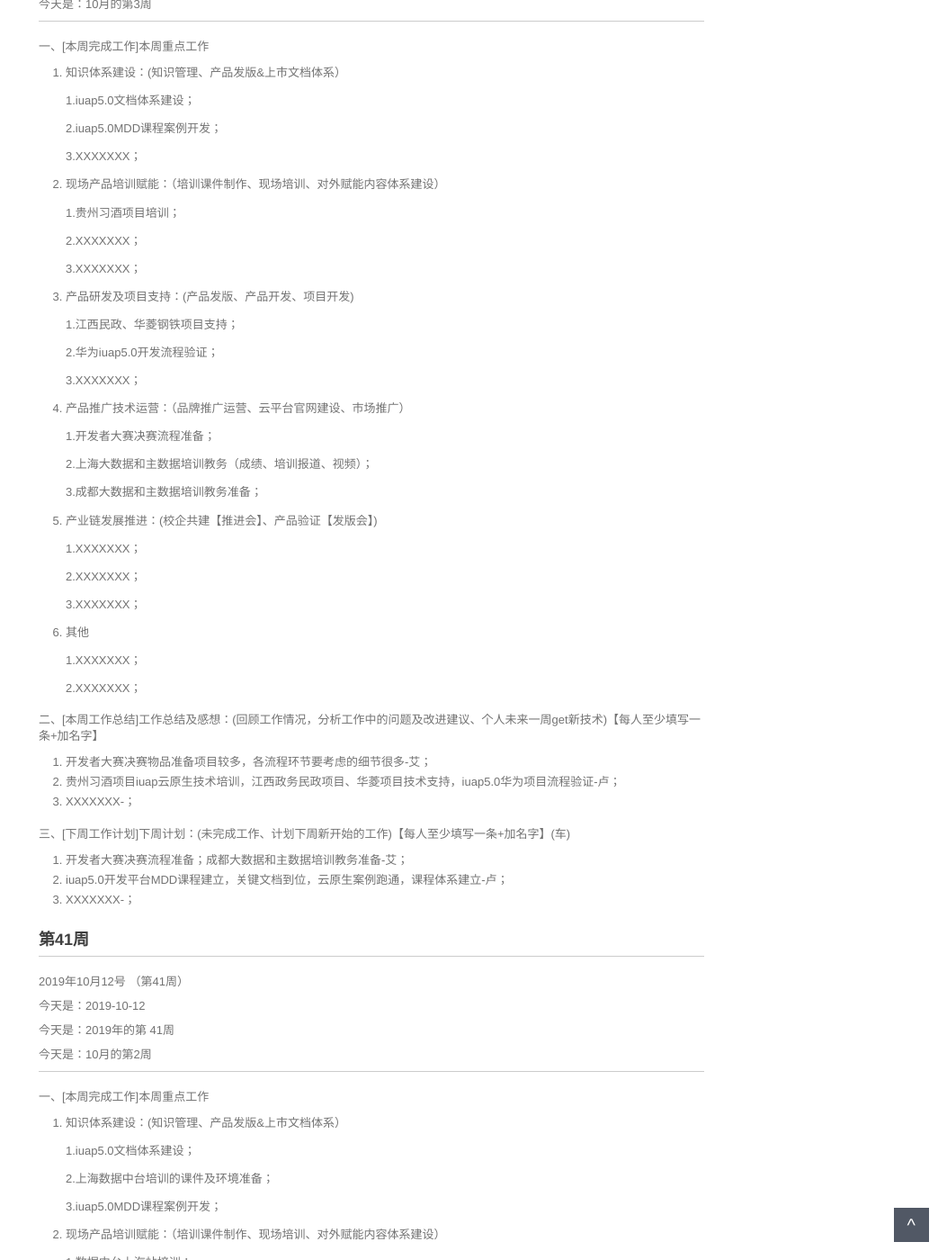
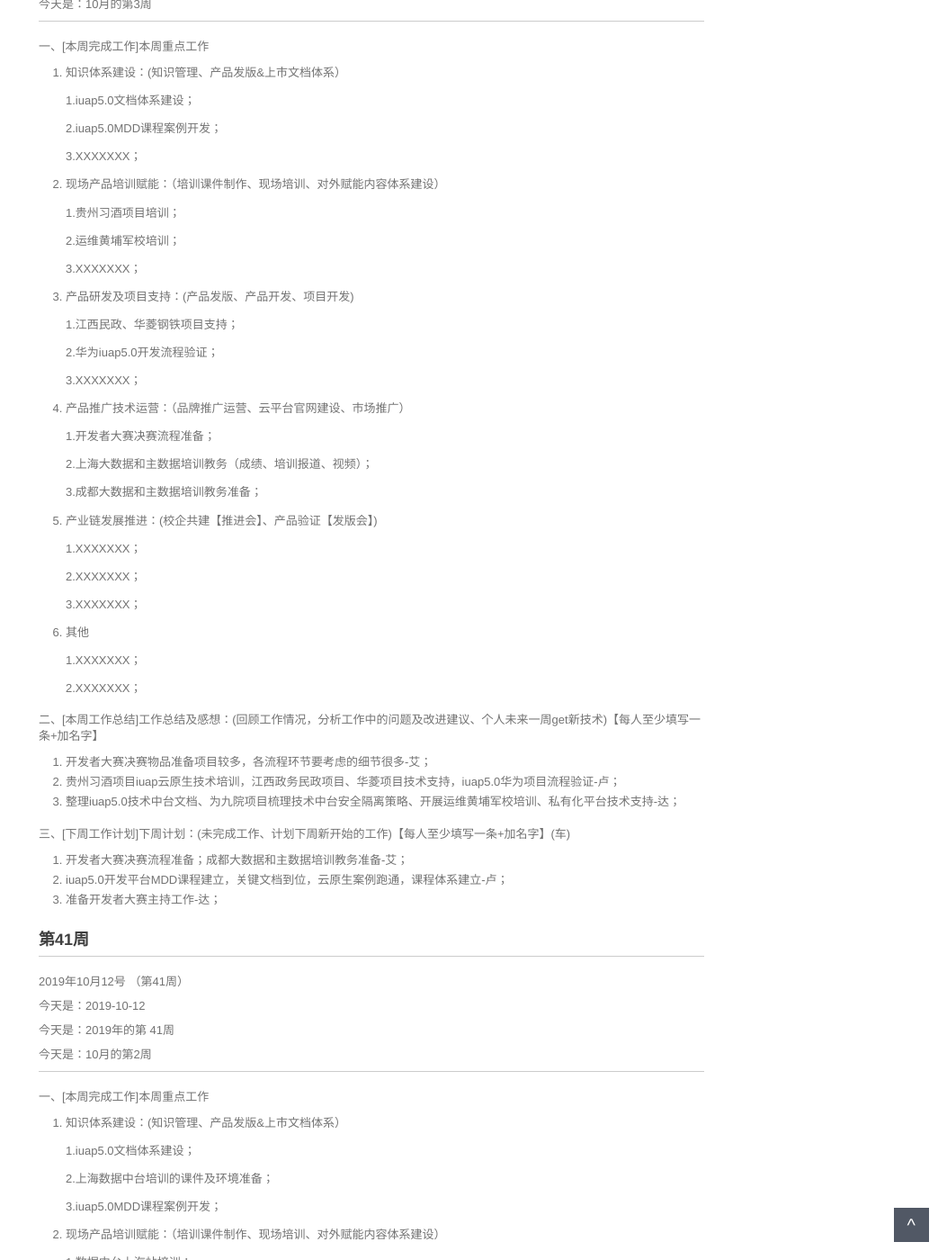
Before and after one commit to walllFlower/blog, a Jekyll site: the page built from _posts/2018-07-17-day_report_cxz.md, in a window 1280 px wide and 1400 px high, scrolled down 466 px. Shown: the whole window at 90% size, without its empty margins (227-1280 px from the left). Built offline with Jekyll 4.4.1, drawn with Linux system fonts in a browser that asks for light colours; comment, search, counter and statistics services are not loaded.

Commit message:
Update 2018-07-17-day_report_cxz.md

```diff
--- a/_posts/2018-07-17-day_report_cxz.md
+++ b/_posts/2018-07-17-day_report_cxz.md
@@ -36,7 +36,7 @@ categories: 技术运营工作周报
 
     1.贵州习酒项目培训；
 
-    2.XXXXXXX；
+    2.运维黄埔军校培训；
 
     3.XXXXXXX；
 
@@ -75,13 +75,13 @@ categories: 技术运营工作周报
 
 1. 开发者大赛决赛物品准备项目较多，各流程环节要考虑的细节很多-艾；
 2. 贵州习酒项目iuap云原生技术培训，江西政务民政项目、华菱项目技术支持，iuap5.0华为项目流程验证-卢；
-3. XXXXXXX-；
+3. 整理iuap5.0技术中台文档、为九院项目梳理技术中台安全隔离策略、开展运维黄埔军校培训、私有化平台技术支持-达；
 
 三、[下周工作计划]下周计划：(未完成工作、计划下周新开始的工作)【每人至少填写一条+加名字】(车)
 
 1. 开发者大赛决赛流程准备；成都大数据和主数据培训教务准备-艾；
 2. iuap5.0开发平台MDD课程建立，关键文档到位，云原生案例跑通，课程体系建立-卢；
-3. XXXXXXX-；
+3. 准备开发者大赛主持工作-达；
 
 
 
```
